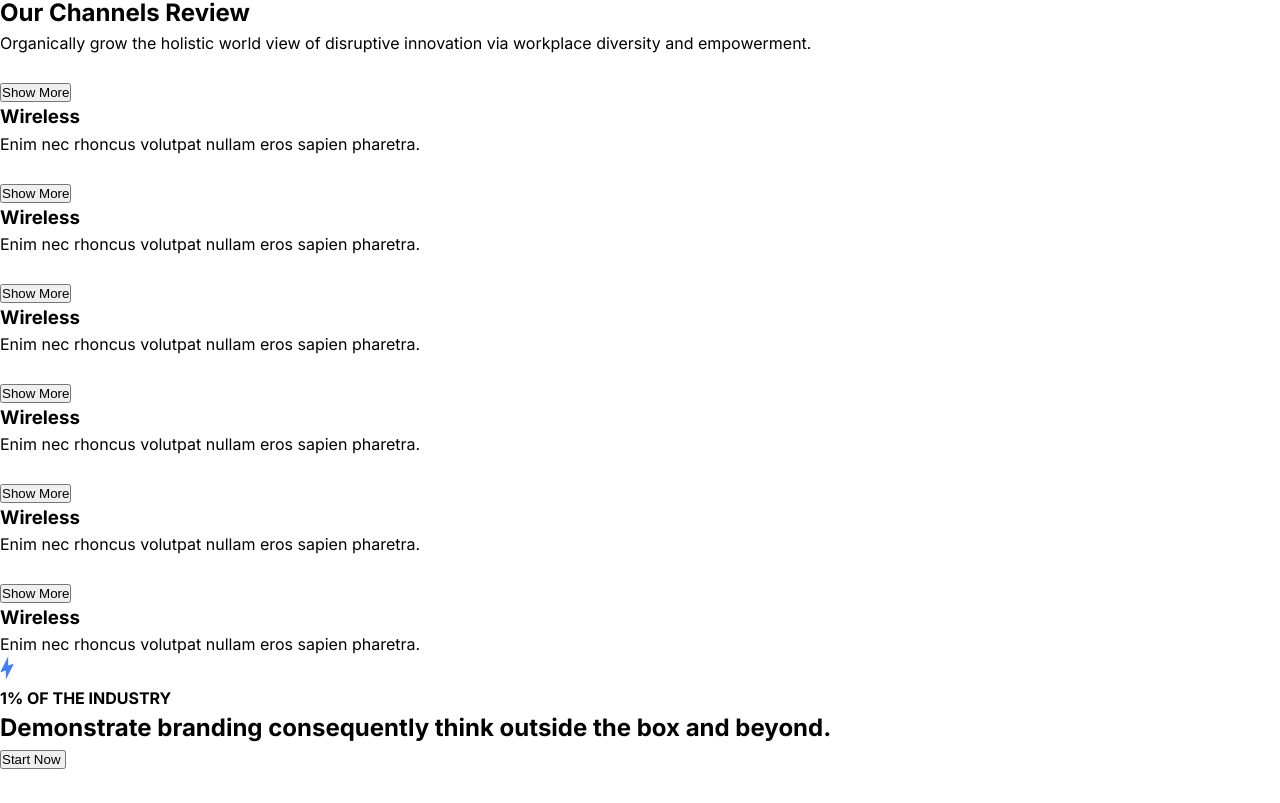
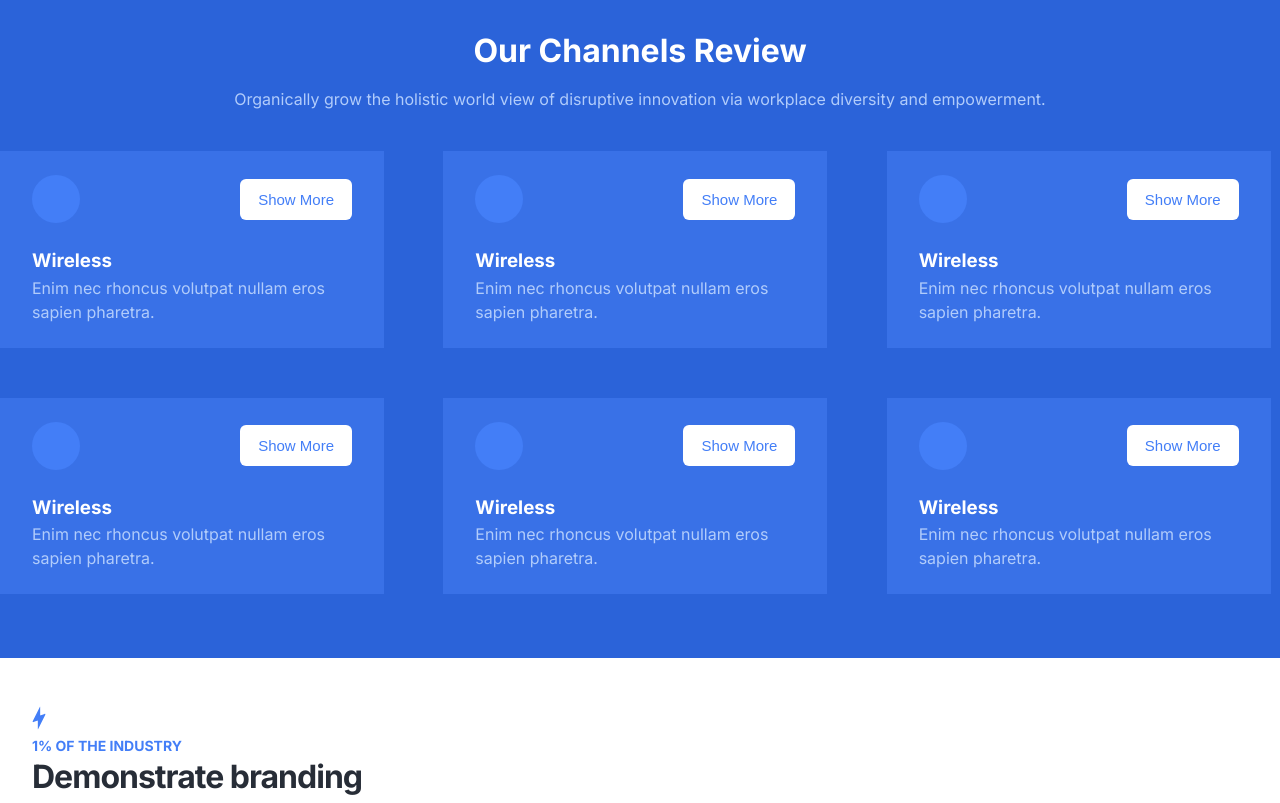
Before and after one commit to acunmedyaakademi/DAM-PROJECT, a plain HTML site: page about.html in a window 1280 px wide. Shown: the part 1013-1816 px from the top of the page. Drawn offline with Linux system fonts and the light colour scheme.

Commit message:
features style eklendi

```diff
--- a/assets/css/about.css
+++ b/assets/css/about.css
@@ -158,3 +158,148 @@ body {
 .about--main-hero-right-img {
   max-width: 100%;
 }
+
+/* Features Section */
+
+.about--features-top-base {
+  padding: 64px 0 64px 0;
+  max-width: 1280px;
+  margin-right: auto;
+  margin-left: auto;
+  display: flex;
+  align-items: center;
+  justify-content: space-between;
+}
+
+.about--features-top-base-card {
+  flex-basis: 268px;
+}
+
+.about--features-info {
+  background-color: #2b63d9;
+  padding: 64px 0;
+}
+
+.about--features-info-title {
+  max-width: 1280px;
+  text-align: center;
+  margin-bottom: 40px;
+  margin-right: auto;
+  margin-left: auto;
+}
+
+.about--features-info-title h2 {
+  font-size: 32px;
+  color: #fff;
+  line-height: 40px;
+
+  margin-bottom: 16px;
+}
+
+.about--features-info-title p {
+  color: #b1ccfb;
+}
+
+.about--features-info-cards {
+  max-width: 1280px;
+  margin-right: auto;
+  margin-left: auto;
+  display: grid;
+  grid-template-columns: repeat(3, 1fr);
+  gap: 50px;
+}
+
+.about--features-info-card {
+  width: 384px;
+  color: #fff;
+  display: flex;
+  flex-direction: column;
+  gap: 24px;
+  background-color: #3971e7;
+  padding: 24px 32px;
+}
+
+.about--features-info-card-top {
+  display: flex;
+  align-items: center;
+  justify-content: space-between;
+}
+
+.about--features-info-card-icon {
+  width: 48px;
+  height: 48px;
+  background-color: #437ef7;
+  border-radius: 50%;
+  display: flex;
+  align-items: center;
+  justify-content: center;
+}
+
+.about--features-info-card-top button {
+  border: none;
+  display: inline-block;
+  color: #437ef7;
+  background-color: #fff;
+  padding: 12px 18px;
+  border-radius: 6px;
+  font-size: 15px;
+}
+
+.about--features-info-card-bottom p {
+  color: #b1ccfb;
+  font-weight: 400;
+}
+
+.about-features-money {
+  max-width: 1280px;
+  margin-right: auto;
+  margin-left: auto;
+  padding: 48px 32px 80px 32px;
+  display: flex;
+  align-items: center;
+  justify-content: space-between;
+}
+
+.about--features-money-left {
+  flex-basis: 524px;
+  display: flex;
+  flex-direction: column;
+}
+
+.about--features-money-uptext {
+  font-size: 14px;
+  font-weight: 600;
+  color: #437ef7;
+}
+
+.about--features-money-middletext h2 {
+  font-size: 32px;
+  font-weight: 700;
+  margin-bottom: 32px;
+  color: #272d37;
+  line-height: 42px;
+  letter-spacing: -1px;
+}
+
+.about--features-money-btn {
+  border: none;
+  background-color: #437ef7;
+  display: inline-block;
+  padding: 12px 18px 12px 18px;
+  border-radius: 6px;
+  font-weight: 600;
+  color: #fff;
+  display: flex;
+  gap: 8px;
+  align-items: center;
+  font-size: 15px;
+  line-height: 22px;
+}
+
+.about--features-money-right {
+  flex-basis: 560px;
+}
+
+.about--features-money-img {
+  max-width: 100%;
+}
```
